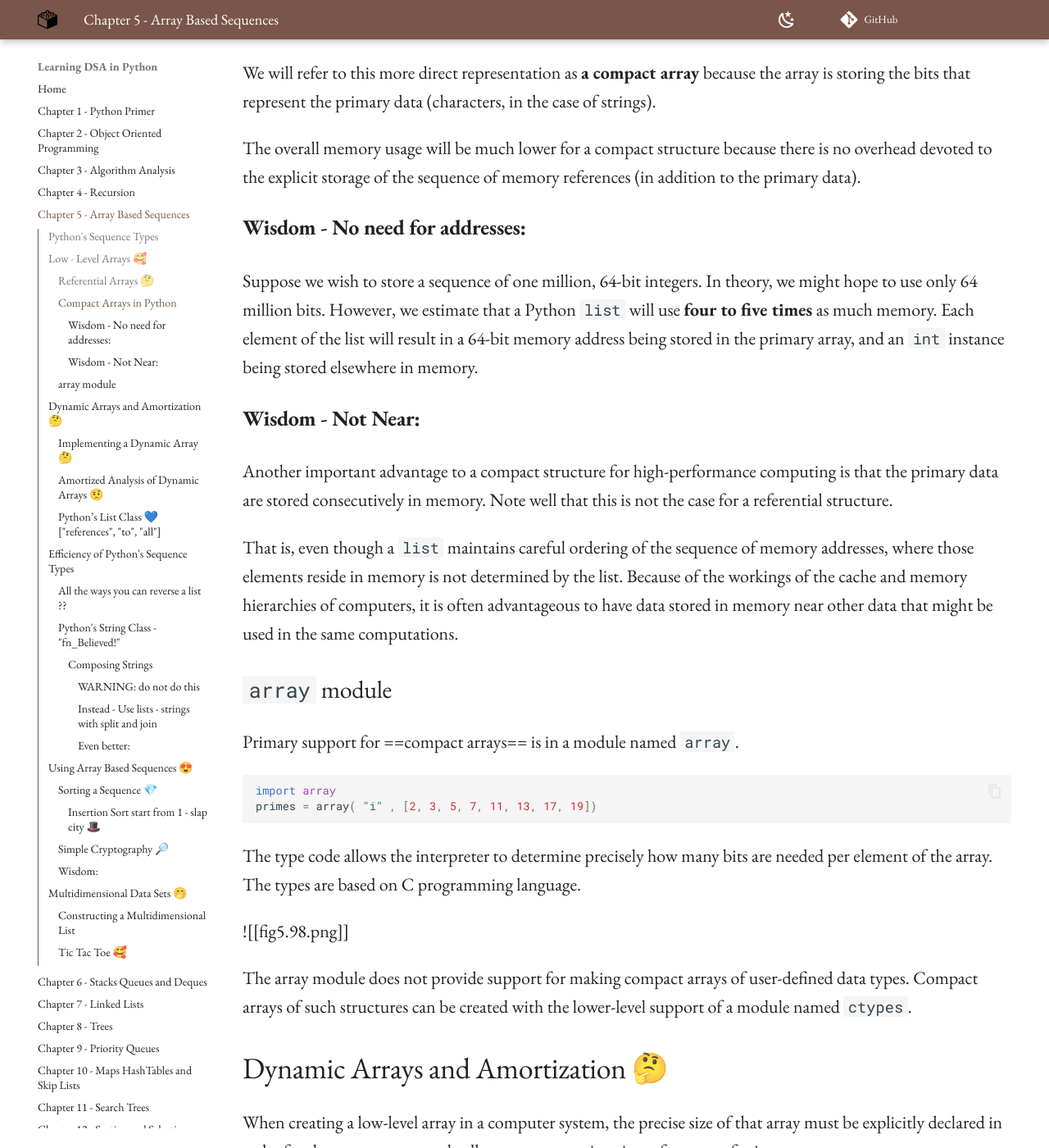
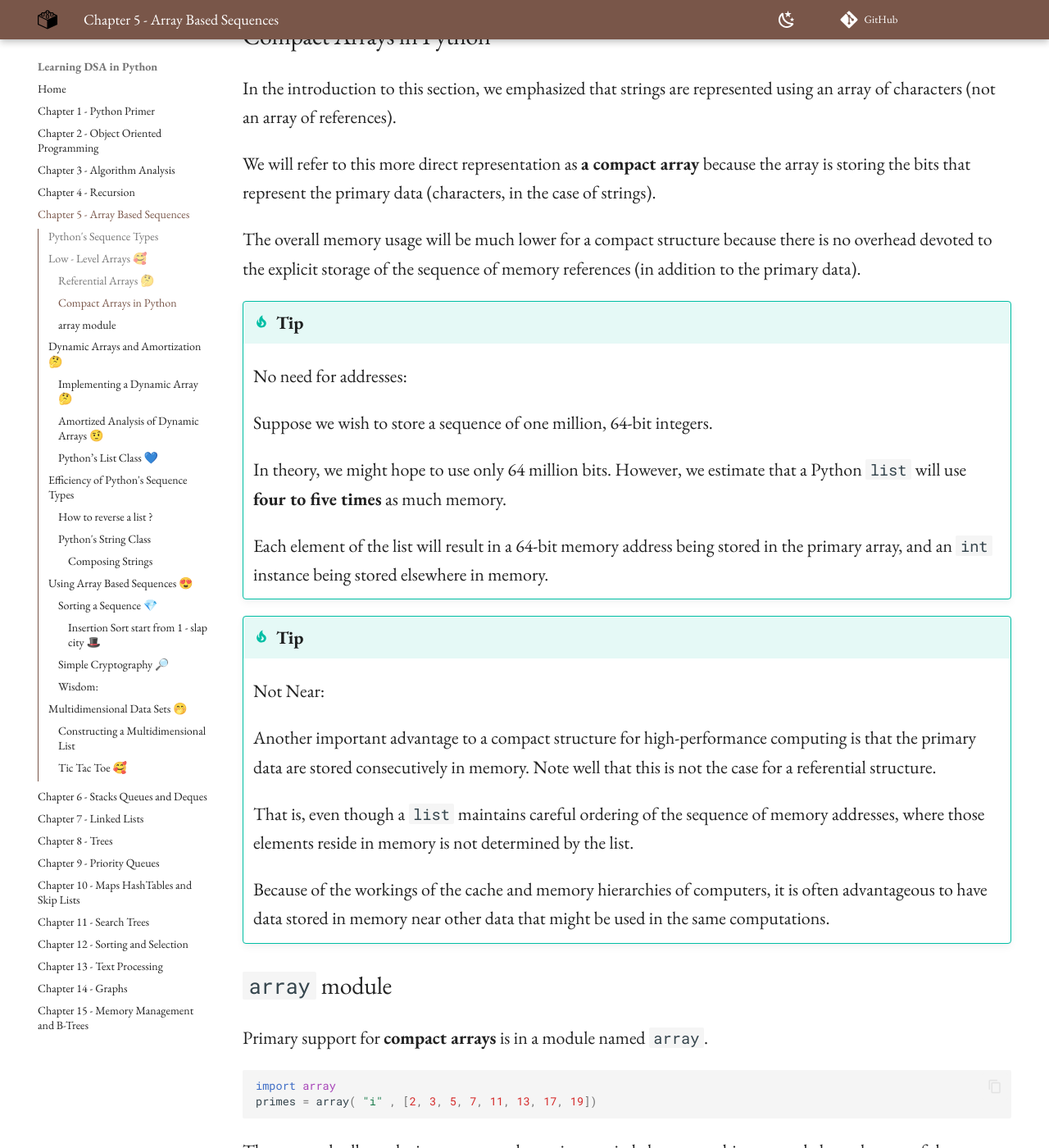
Before and after one commit to kantarcise/learningdsainpython, an MkDocs documentation site: the page built from docs/DS&A-Array-Based-Sequences.md, in a window 1280 px wide and 1400 px high, scrolled down 5499 px. Shown: the whole window at 82% size. Built offline with MkDocs 1.6.1 and Material for MkDocs 9.7.7, drawn with Linux system fonts in a browser that asks for light colours; comment, search, counter and statistics services are not loaded; some of the changed text lies outside the part shown.

Commit message:
decrease friction ✨

````diff
--- a/docs/DS&A-Array-Based-Sequences.md
+++ b/docs/DS&A-Array-Based-Sequences.md
@@ -79,9 +79,14 @@
 
 This computes a new integer, with value `0 + 1`, and sets cell `2` to reference the newly computed value.
 
-![Extend](https://raw.githubusercontent.com/kantarcise/learningdsainpython/refs/heads/main/docs/assets/images/chapter5/fig5-9.png){ align=left }
+How does extend work?
 
-How does extend work? The extended list does not receive copies of those elements, it receives references to those elements.
+<figure markdown="span">
+  ![extend](https://raw.githubusercontent.com/kantarcise/learningdsainpython/refs/heads/main/docs/assets/images/chapter5/fig5-9.png)
+  <figcaption>Extend</figcaption>
+</figure>
+
+The extended list does not receive copies of those elements, it receives references to those elements.
 
 ### Compact Arrays in Python
 
@@ -90,17 +95,30 @@
 We will refer to this more direct representation as **a compact array** because the array is storing the bits that represent the primary data (characters, in the case of strings).
 
 The overall memory usage will be much lower for a compact structure because there is no overhead devoted to the explicit storage of the sequence of memory references (in addition to the primary data).
-#### Wisdom - No need for addresses:
 
-Suppose we wish to store a sequence of one million, 64-bit integers. In theory, we might hope to use only 64 million bits. However, we estimate that a Python `list` will use **four to five times** as much memory. Each element of the list will result in a 64-bit memory address being stored in the primary array, and an `int` instance being stored elsewhere in memory.
-#### Wisdom - Not Near:
+!!! tip
 
-Another important advantage to a compact structure for high-performance computing is that the primary data are stored consecutively in memory. Note well that this is not the case for a referential structure.
+    No need for addresses:
 
-That is, even though a `list` maintains careful ordering of the sequence of memory addresses, where those elements reside in memory is not determined by the list. Because of the workings of the cache and memory hierarchies of computers, it is often advantageous to have data stored in memory near other data that might be used in the same computations.
+    Suppose we wish to store a sequence of one million, 64-bit integers.
+
+    In theory, we might hope to use only 64 million bits. However, we estimate that a Python `list` will use **four to five times** as much memory.
+
+    Each element of the list will result in a 64-bit memory address being stored in the primary array, and an `int` instance being stored elsewhere in memory.
+
+!!! tip
+
+    Not Near:
+
+    Another important advantage to a compact structure for high-performance computing is that the primary data are stored consecutively     in memory. Note well that this is not the case for a referential structure.
+
+    That is, even though a `list` maintains careful ordering of the sequence of memory addresses, where those elements reside in memory is not determined by the list.
+
+    Because of the workings of the cache and memory hierarchies of computers, it is often advantageous to have data stored in memory near other data that might be used in the same computations.
+
 ### `array` module
 
-Primary support for ==compact arrays== is in a module named `array`.
+Primary support for **compact arrays** is in a module named `array`.
 
 ```python
 import array
@@ -109,30 +127,49 @@
 
 The type code allows the interpreter to determine precisely how many bits are needed per element of the array. The types are based on C programming language.
 
-![[fig5.98.png]]
+<figure markdown="span">
+  ![array_module](https://raw.githubusercontent.com/kantarcise/learningdsainpython/refs/heads/main/docs/assets/images/chapter5/fig5-98.png)
+  <figcaption>Type Codes for array module</figcaption>
+</figure>
 
-The array module does not provide support for making compact arrays of user-defined data types. Compact arrays of such structures can be created with the lower-level support of a module named `ctypes`.
+The array module does not provide support for making compact arrays of user-defined data types.
+
+Compact arrays of such structures can be created with the lower-level support of a module named `ctypes`.
+
 ## Dynamic Arrays and Amortization 🤔
 
 When creating a low-level array in a computer system, the precise size of that array must be explicitly declared in order for the system to properly allocate a consecutive piece of memory for its storage.
 
-Because the system might dedicate neighboring memory locations to store other data, the capacity of an array cannot trivially be increased by expanding into subsequent cells. In the context of representing a Python `tuple` or `str` instance, this constraint is no problem. Instances of those classes are immutable, so the correct size for an underlying array can be fixed when the object is instantiated.
+Because the system might dedicate neighboring memory locations to store other data, the capacity of an array cannot trivially be increased by expanding into subsequent cells.
 
-Python’s `list` class presents a more interesting abstraction. Although a `list` has a particular length when constructed, the class allows us to add elements to the `list`, with no apparent limit on the overall capacity of the `list`.
+In the context of representing a Python `tuple` or `str` instance, this constraint is no problem.
+
+Instances of those classes are immutable, so the correct size for an underlying array can be fixed when the object is instantiated.
+
+Python’s `list` class presents a more interesting abstraction.
+
+Although a `list` has a particular length when constructed, the class allows us to add elements to the `list`, with no apparent limit on the overall capacity of the `list`.
 
 To provide this abstraction, Python relies on an algorithmic sleight of hand known as a **dynamic array.**
 
-The first key to providing the semantics of a dynamic array is that a `list` instance maintains an underlying array that often has greater capacity than the current length of the `list`. For example, while a user may have created a `list` with five elements, the system may have reserved an underlying array capable of storing eight object references (rather than only five).
+The first key to providing the semantics of a dynamic array is that a `list` instance maintains an underlying array that often has greater capacity than the current length of the `list`.
 
-This extra capacity makes it easy to append a new element to the `list` by using the next available cell of the array. If a user continues to append elements to a `list`, any reserved capacity will eventually be exhausted. In that case, the class requests a new, larger array from the system, and initializes the new array so that its prefix matches that of the existing smaller array.
+For example, while a user may have created a `list` with five elements, the system may have reserved an underlying array capable of storing eight object references (rather than only five).
+
+This extra capacity makes it easy to append a new element to the `list` by using the next available cell of the array. If a user continues to append elements to a `list`, any reserved capacity will eventually be exhausted.
+
+In that case, the class requests a new, larger array from the system, and initializes the new array so that its prefix matches that of the existing smaller array.
 
 At that point in time, the old array is no longer needed, so it is reclaimed by the system.
 
 Intuitively, this strategy is much like that of the hermit crab, which moves into a larger shell when it outgrows its previous one. Yep you heard that right. **Lists are hermit crabs**.
 
-![[fig5.97.png]]
+<figure markdown="span">
+  ![hermit_crab](https://raw.githubusercontent.com/kantarcise/learningdsainpython/refs/heads/main/docs/assets/images/chapter5/fig5-97.png)
+  <figcaption>A hermit crab == Dynamic Array</figcaption>
+</figure>
 
-```python
+``` py
 import sys   # provides getsizeof function
 data = []
 for k in range(n):   # NOTE: must fix choice of n
@@ -160,14 +197,19 @@
 
 We see that an empty `list` instance already requires a certain number of bytes of memory (72 on our system). This is only the memory allocated by the `list` itself, not elements.
 
-As soon as the first element is inserted into the `list`, we detect a change in the underlying size of the structure. In particular, we see the number of bytes jump from 72 to 104, an increase of exactly 32 bytes. Our experiment was run on a 64-bit machine architecture, meaning that each memory address is a 64-bit number (i.e., 8 bytes).
+As soon as the first element is inserted into the `list`, we detect a change in the underlying size of the structure.
 
-We speculate that the increase of 32 bytes reflects the allocation of an underlying array capable of storing four object references. This hypothesis is consistent with the fact that we do not see any underlying change in the memory usage after inserting the second, third, or fourth element into the `list`.
+In particular, we see the number of bytes jump from 72 to 104, an increase of exactly 32 bytes. Our experiment was run on a 64-bit machine architecture, meaning that **each memory address is a 64-bit number** (i.e., 8 bytes).
+
+We speculate that the increase of 32 bytes reflects the allocation of an underlying array capable of storing four object references.
+
+This hypothesis is consistent with the fact that we do not see any underlying change in the memory usage after inserting the second, third, or fourth element into the `list`.
+
 ### Implementing a Dynamic Array 🤔
 
 How would we do it? See the code down below:
 
-```python
+``` py title="dynamic_array.py" linenums="1"
 import ctypes                                   # provides low-level arrays
 
 class DynamicArray:
@@ -207,17 +249,24 @@
         """Return new array with capacity c."""
         return (c * ctypes.py_object)( ) # see ctypes documentation
 ```
+
 ### Amortized Analysis of Dynamic Arrays 🤨
 
 By doubling the capacity during an array replacement, our new array allows us to add n new elements before the array must be replaced again. In this way, there are many simple append operations for each expensive one (see Figure 5.13).
 
-![[fig5.13.png]]
+<figure markdown="span">
+  ![appending_dynamic_array](https://raw.githubusercontent.com/kantarcise/learningdsainpython/refs/heads/main/docs/assets/images/chapter5/fig5-13.png)
+  <figcaption>What happens while appending</figcaption>
+</figure>
 
 Using an algorithmic design pattern called **amortization**, we can show that performing a sequence of such append operations on a dynamic array is actually quite efficient.
 
 3 dollars for each append, every append that you don't overflow is a profit of 2 dollars. Next big overflow will be using the profit to double the capacity and the math adds up.
 
-![[fig5.14.png]]
+<figure markdown="span">
+  ![amortization](https://raw.githubusercontent.com/kantarcise/learningdsainpython/refs/heads/main/docs/assets/images/chapter5/fig5-14.png)
+  <figcaption>Let's make it easier to understand amortization</figcaption>
+</figure>
 
 Can we approach the problem any other way?
 
@@ -227,14 +276,23 @@
 
 Another consequence of the rule of a geometric increase in capacity when appending to a dynamic array is that the final array size is guaranteed to be proportional to the overall number of elements. That is, the data structure uses $O(n)$ memory.
 
-This is a very desirable property for a data structure. If a container, such as a Python list, provides operations that cause the removal of one or more elements, greater care must be taken to ensure that a dynamic array guarantees $O(n)$ memory usage. The risk is that repeated insertions may cause the underlying array to grow arbitrarily large, and that there will no longer be a proportional relationship between the actual number of elements and the array capacity after many elements are removed.
+This is a **very desirable property** for a data structure.
 
-A robust implementation of such a data structure will shrink the underlying array, on occasion, while maintaining the $O(1)$ amortized bound on individual operations. However, care must be taken to ensure that the structure cannot rapidly oscillate between growing and shrinking the underlying array, in which case the amortized bound would not be achieved.
-### Python’s List Class 💙 `["references", "to", "all"]`
+If a container, such as a Python list, provides operations that cause the removal of one or more elements, greater care must be taken to ensure that a dynamic array guarantees $O(n)$ memory usage.
+
+The risk is that repeated insertions may cause the underlying array to grow arbitrarily large, and that there will no longer be a proportional relationship between the actual number of elements and the array capacity after many elements are removed.
+
+A robust implementation of such a data structure will shrink the underlying array, on occasion, while maintaining the $O(1)$ amortized bound on individual operations.
+
+However, care must be taken to ensure that the structure cannot rapidly oscillate between growing and shrinking the underlying array, in which case the amortized bound would not be achieved.
+
+### Python’s List Class 💙
+
+`["references", "to", "all"]`
 
 A careful examination of the intermediate array capacities suggests that Python is not using a pure geometric progression, nor is it using an arithmetic progression.
 
-```python
+``` py
 from time import time
 def compute_average(n):
 	"""Perform n appends to an empty list and return average time elapsed."""
@@ -248,22 +306,33 @@
 
 Append is getting faster which is expected with less doubling/expanding in size:
 
-![[fig5.96.png]]
+<figure markdown="span">
+  ![avg_run_time_append](https://raw.githubusercontent.com/kantarcise/learningdsainpython/refs/heads/main/docs/assets/images/chapter5/fig5-96.png)
+  <figcaption>Average Running Time for Append</figcaption>
+</figure>
+
 ## Efficiency of Python's Sequence Types
 
 How about the efficiency of other sequence types of Python?  Here are some non mutating methods used by `lists` and `tuples`.
 
-![[fig5.95.png]]
+<figure markdown="span">
+  ![avg_run_time_append](https://raw.githubusercontent.com/kantarcise/learningdsainpython/refs/heads/main/docs/assets/images/chapter5/fig5-95.png)
+  <figcaption>Performance of some non-mutating methods</figcaption>
+</figure>
 
 Tuples are typically more memory efficient. 👨‍💻
 
 Here are some mutating behaviors:
 
-![[fig5.94.png]]
+<figure markdown="span">
+  ![avg_run_time_append](https://raw.githubusercontent.com/kantarcise/learningdsainpython/refs/heads/main/docs/assets/images/chapter5/fig5-94.png)
+  <figcaption>Performance of some mutating methods</figcaption>
+</figure>
+
 
 First thing you see is to append a `list` from the end is better than to be doing that from beginning or the start. You can see the difference here:
 
-```python
+``` py
 """3 different cases"""
 for n in range(N):
 	data.insert(0, None)
@@ -275,11 +344,17 @@
 	data.insert(n, None)
 ```
 
-![[fig5.93.png]]
+<figure markdown="span">
+  ![avg_run_time_insert](https://raw.githubusercontent.com/kantarcise/learningdsainpython/refs/heads/main/docs/assets/images/chapter5/fig5-93.png)
+  <figcaption>Average Running Time for Insert</figcaption>
+</figure>
 
 Secondly, popping from the end is really fast ($O(1)$ amortized) but the middle or start is, oh no.
 
-![[fig5.17.png]]
+<figure markdown="span">
+  ![removing_from_middle](https://raw.githubusercontent.com/kantarcise/learningdsainpython/refs/heads/main/docs/assets/images/chapter5/fig5-17.png)
+  <figcaption>Removing From Middle</figcaption>
+</figure>
 
 Also `remove(element)` is just a disaster. Traverse the whole list, find the element, remove it. No efficient way here.
 
@@ -287,7 +362,7 @@
 
 In effect, a call to `data.extend(other)` produces the same outcome as the code:
 
-```python
+``` py
 for element in other:
 	data.append(element)
 ```
@@ -302,15 +377,16 @@
 
 Finally, for making a `list`, list comprehension is significantly faster than building a list and appending:
 
-```python
+``` py
 n = 73
 squares = [elem * elem for elem in range(1, n+1)]
 ```
-### All the ways you can reverse a `list` ??
+
+### How to reverse a `list` ?
 
 Here it is:
 
-```python
+``` py
 a = ["a", "b", "c", "d" , "e"]
 
 for elem in reversed(a):
@@ -338,7 +414,10 @@
 print()
 print("This is not good, a changed")
 ```
-### Python's String Class - `"fn_Believed!"`
+
+### Python's String Class
+
+`"fn_Believed!"`
 
 We learned about strings in Chapter 1. Here is how they are analyzed:
 
@@ -353,38 +432,46 @@
 Some of the most interesting behaviors, from an algorithmic point of view, are those that in some way depend upon finding a string pattern within a larger string; this goal is at the heart of methods such as `__contains__ , find, index, count, replace`, and `split`.
 
 We will dive deep in Chapter 13.
+
 #### Composing Strings
 
 Doing repeated concatenation is terribly inefficient.
-##### WARNING: do not do this
 
-```python
-letters = ""
-for c in document:
-	if c.isalpha():
-		letters += c
-```
+!!! warning
+
+    Do not do this:
+
+    ``` py
+    letters = ""
+    for c in document:
+    	if c.isalpha():
+    		letters += c
+    ```
 
 Constructing the new string would require time proportional to its length.
 
 If the final result has n characters, the series of concatenations would take time proportional to the familiar sum $1 + 2 +3 + · · · + n$ , and therefore $O(n^{2})$ time.
-##### Instead - Use lists - strings with `split` and `join`
+
+Instead - Use lists - strings with `split` and `join`. 🎋
 
 Because appending to end of a list is $O(1)$.
-```python
+
+``` py
 temp = []  # start with empty list
 for c in document:
 	if c.isalpha():
 		temp.append(c)  # append alphabetic character
 letters = "".join(temp)  # compose overall result
 ```
-##### Even better:
 
-```python
+Or even better:
+
+``` py
 letters = "".join([c for c in document if c.isalpha()])
 # not even a list is needed
 letters = "".join(c for c in document if c.isalpha())
 ```
+
 ## Using Array Based Sequences 😍
 
 We talked about leader boards.
````
Also changed, not shown: other parts of docs/DS&A-Array-Based-Sequences.md (+2 -2 lines).
